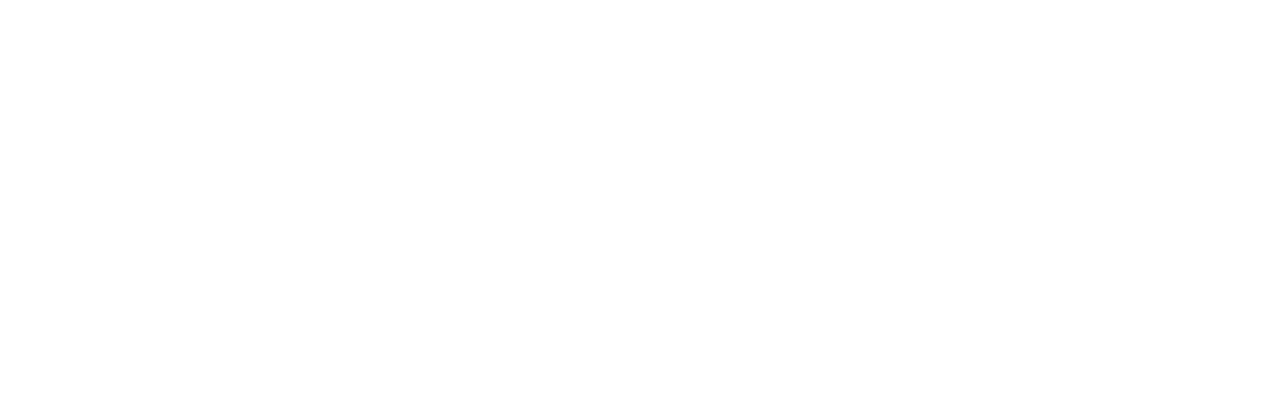
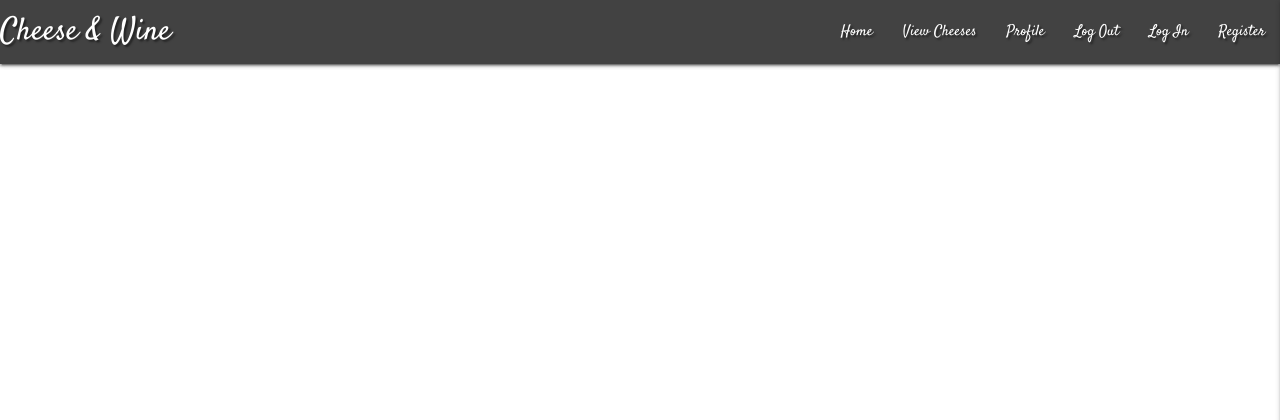
Before and after one commit to Code-Institute-Submissions/milestone-68, a Flask app: page /index in a window 1280 px wide. Before the commit the part shown is empty. Shown: the top 420 px of the page. Run offline with Flask 2, Linux system fonts and the light colour scheme; a database or web service that is not in the repository returns one stand-in record (values such as "Sample title"); some libraries are stand-ins or nearby versions.

Commit message:
add nav bar and basic CSS

```diff
--- a/static/css/style.css
+++ b/static/css/style.css
@@ -0,0 +1,15 @@
+/**** BASE ****/
+
+:root {
+    font-family: 'Satisfy', cursive, 'Lato', sans-serif;
+}
+
+.text-shadow {
+    text-shadow: 2px 2px 2px rgba(0, 0, 0, 0.5);
+}
+
+/****  NAVIGATION BAR  ****/
+
+.brand-logo {
+    color: #FFA000;
+}
--- a/static/js/script.js
+++ b/static/js/script.js
@@ -0,0 +1,3 @@
+$(document).ready(function () {
+    $(".sidenav").sidenav({edge: "right"});
+});
--- a/templates/base.html
+++ b/templates/base.html
@@ -4,11 +4,17 @@
 <head>
     <meta charset="UTF-8">
     <meta name="viewport" content="width=device-width, initial-scale=1.0">
+    <link rel="preconnect" href="https://fonts.gstatic.com">
+    <!-- Google fonts -->
+    <link href="https://fonts.googleapis.com/css2?family=Lato&family=Satisfy&display=swap" rel="stylesheet">
+    <!--Font Awesome -->
     <link rel="stylesheet" href="https://cdnjs.cloudflare.com/ajax/libs/font-awesome/5.13.1/css/all.min.css"
         integrity="sha512-xA6Hp6oezhjd6LiLZynuukm80f8BoZ3OpcEYaqKoCV3HKQDrYjDE1Gu8ocxgxoXmwmSzM4iqPvCsOkQNiu41GA=="
         crossorigin="anonymous" type="text/css">
+    <!-- Materialize CSS -->
     <link rel="stylesheet" href="https://cdnjs.cloudflare.com/ajax/libs/materialize/1.0.0/css/materialize.min.css"
         type="text/css">
+    <!-- CSS file -->
     <link href="{{ url_for('static', filename='css/style.css') }}" rel="stylesheet">
     {% block styles %}
     {% endblock %}
@@ -17,9 +23,42 @@
 
 <body>
 
+    <header>
+        <nav>
+            <!-- top navbar -->
+            <nav class="nav-extended text-shadow grey darken-3">
+                <div class="nav-wrapper">
+                    <a href="{{ url_for('index') }}" class="brand-logo">Cheese & Wine</a>
+                    <a href="#" data-target="mobile-demo" class="sidenav-trigger right"><i class="fas fa-bars"></i></a>
+                    <ul class="right hide-on-med-and-down">
+                        <li><a href="{{ url_for('index') }}">Home</a></li>
+                        <li><a href="#">View Cheeses</a></li>
+                        <li><a href="#">Profile</a></li>
+                        <li><a href="#">Log Out</a></li>
+                        <li><a href="#">Log In</a></li>
+                        <li><a href="#">Register</a></li>
+                    </ul>
+                </div>
+            </nav>
+        </nav>
+        <!-- mobile sidenav -->
+        <ul class="sidenav" id="mobile-demo">
+            <li><h4 class="center-align"></h4>Cheese & Wine</li>
+            <li><a href="{{ url_for('index') }}">Home</a></li>
+            <li><a href="#">View Cheeses</a></li>
+            <li><a href="#">Profile</a></li>
+            <li><a href="#">Log Out</a></li>
+            <li><a href="#">Log In</a></li>
+            <li><a href="#">Register</a></li>
+
+        </ul>
+    </header>
+
     {% block content %}
     {% endblock %}
 
+
+    <!-- Materialize & core JavaScript -->
     <script src="https://code.jquery.com/jquery-3.5.1.min.js"
         integrity="sha256-9/aliU8dGd2tb6OSsuzixeV4y/faTqgFtohetphbbj0=" crossorigin="anonymous"></script>
     <script src="https://cdnjs.cloudflare.com/ajax/libs/materialize/1.0.0/js/materialize.min.js"></script>
```
